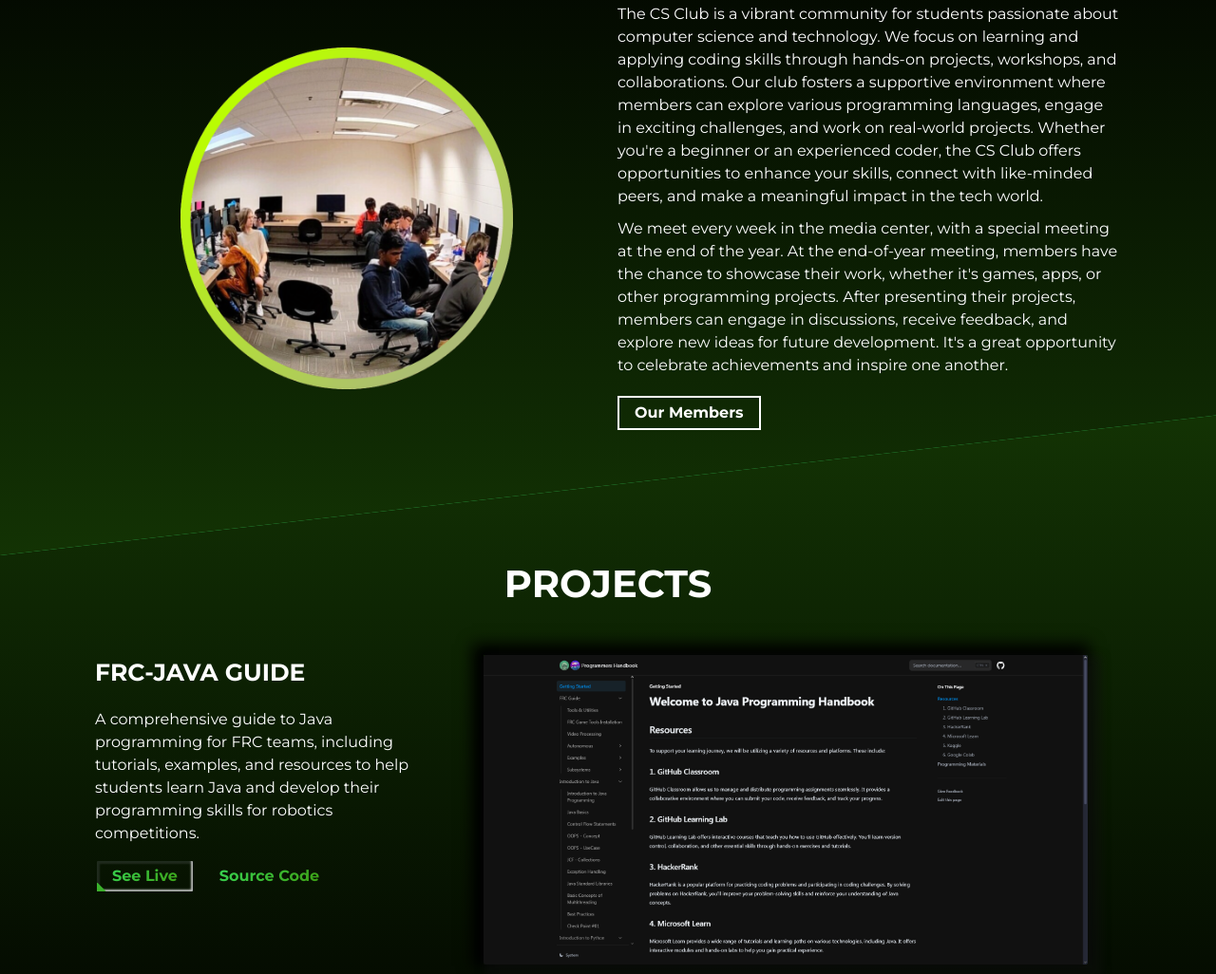
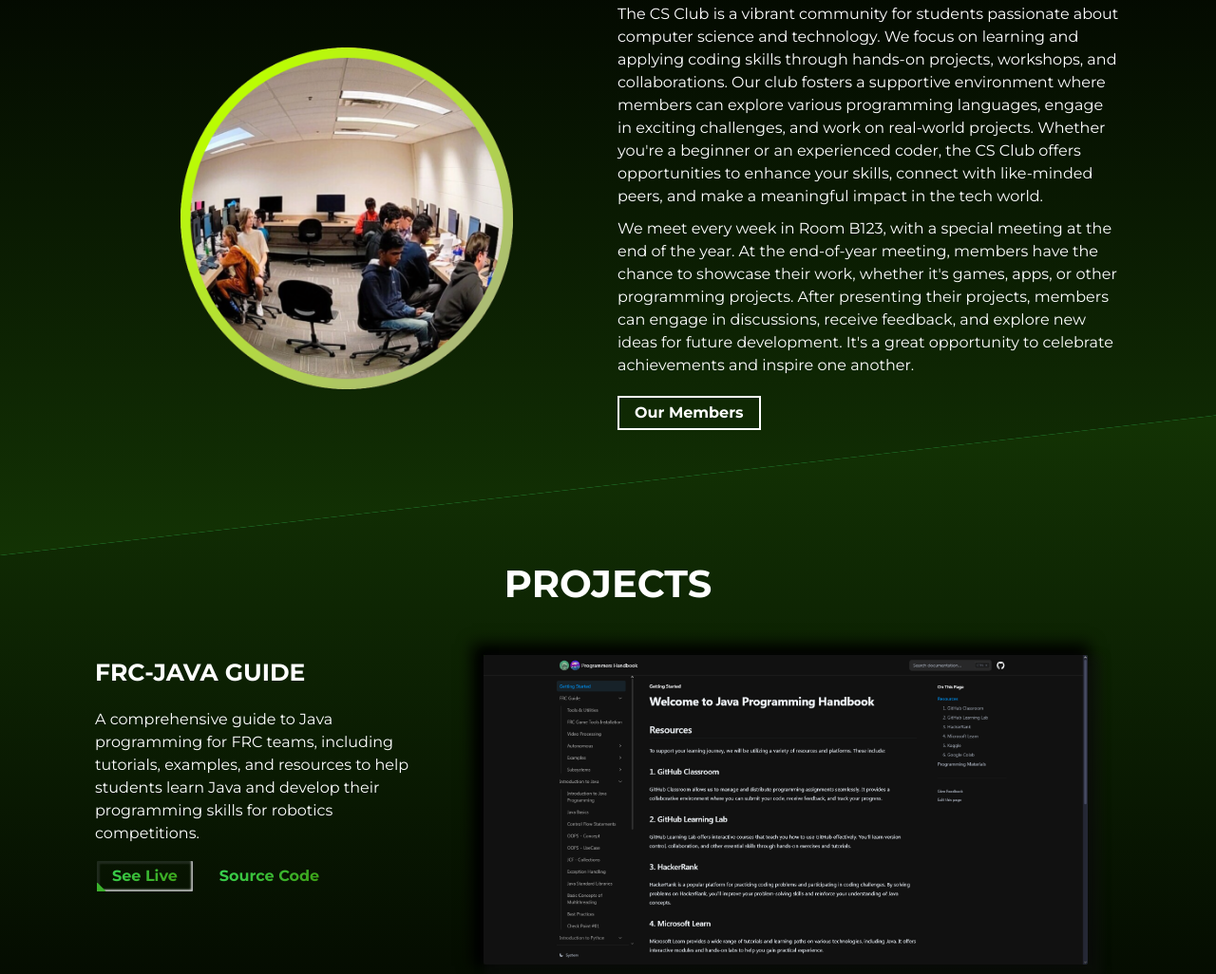
Before and after one commit to Rochester-CS-Club/CS-CLUB-WEBSITE, a website: page index.html in a window 1280 px wide. Shown: the part 952-1978 px from the top of the page at 95% size. Drawn offline with Linux system fonts and the light colour scheme.

```diff
--- a/index.html
+++ b/index.html
@@ -145,7 +145,7 @@
             <div class="about-wrapper__info">
                 <p class="about-wrapper__info-text">
                     The CS Club is a vibrant community for students passionate about computer science and technology. We focus on learning and applying coding skills through hands-on projects, workshops, and collaborations. Our club fosters a supportive environment where members can explore various programming languages, engage in exciting challenges, and work on real-world projects. Whether you're a beginner or an experienced coder, the CS Club offers opportunities to enhance your skills, connect with like-minded peers, and make a meaningful impact in the tech world.                <p class="about-wrapper__info-text">
-                We meet every week in the media center, with a special meeting at the end of the year. At the end-of-year meeting, members have the chance to showcase their work, whether it's games, apps, or other programming projects. After presenting their projects, members can engage in discussions, receive feedback, and explore new ideas for future development. It's a great opportunity to celebrate achievements and inspire one another.
+                We meet every week in Room B123, with a special meeting at the end of the year. At the end-of-year meeting, members have the chance to showcase their work, whether it's games, apps, or other programming projects. After presenting their projects, members can engage in discussions, receive feedback, and explore new ideas for future development. It's a great opportunity to celebrate achievements and inspire one another.
 
                 </p>
                 <span class="about-wrapper__cta">
```
